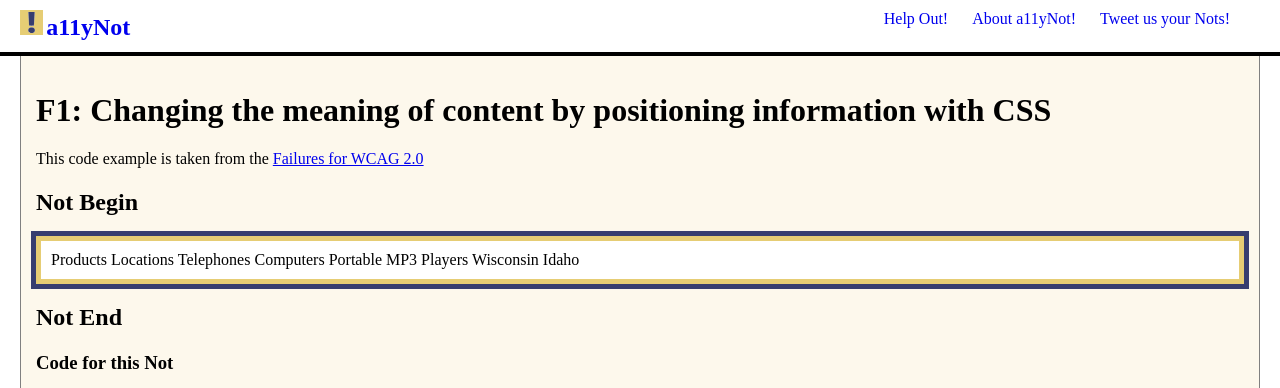
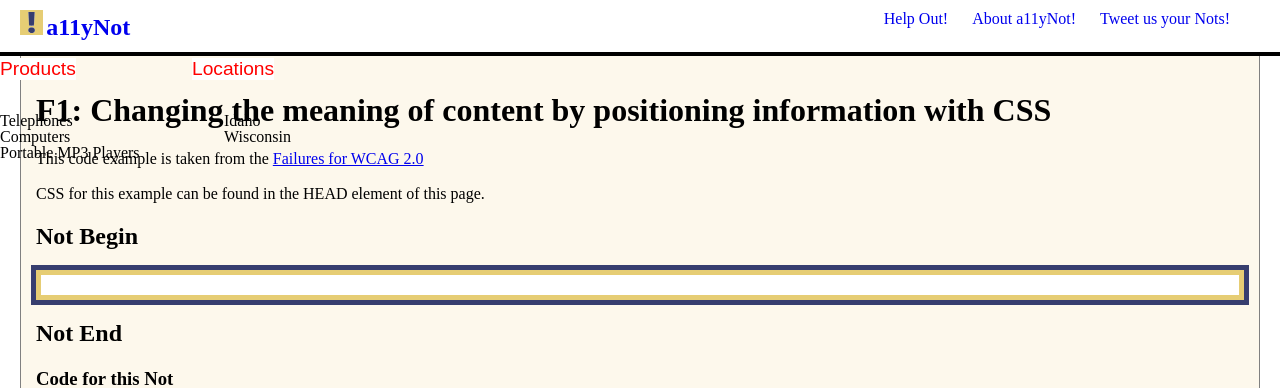
Before and after one commit to a11yNot/a11yNot.github.io, a Jekyll site: the page built from _nots/F1.md, in a window 1280 px wide, cut to the strip 0-388 px from the top of the page. Built offline with Jekyll 4.4.1, drawn with Linux system fonts in a browser that asks for light colours; nearby versions of some CDN libraries.

Commit message:
testing custom styles for Nots

```diff
--- a/_layouts/nots.html
+++ b/_layouts/nots.html
@@ -3,7 +3,7 @@
 <html lang="en">
 <head>
 {% include head.html %}
-{% if not.css == 'true' %}
+{% if not.css == 'custom' %}
 <!-- Begin Custom Styles for Not -->
 <link rel="stylesheet" href="{{ site.baseurl }}/includes/css/nots/{{ page.url | remove: "/nots/" | remove: ".html" }}.css">
 <!-- End Custom Styles for Not -->
@@ -21,7 +21,7 @@
 {% if not.source == 'w3' %}
 <p>This code example is taken from the <a href="http://www.w3.org/TR/2015/NOTE-WCAG20-TECHS-20150226/failures.html">Failures for WCAG 2.0</a></p>
 {% endif %}
-{% if not.css == 'true' %}
+{% if not.css == 'custom' %}
 <p>CSS for this example can be found in the HEAD element of this page.</p>
 {% endif %}
 
--- /dev/null
+++ b/includes/css/nots/F1.css
@@ -0,0 +1,54 @@
+.menu1 {
+     position: absolute;
+     top: 3em;
+     left: 0em;
+     margin: 0px;
+     font-family: sans-serif;
+     font-size: 120%;
+     color: red;
+     background-color: white
+}
+.menu2 {
+     position: absolute;
+     top: 3em;
+     left: 10em;
+     margin: 0px;
+     font-family: sans-serif;
+     font-size: 120%;
+     color: red;
+     background-color: white
+}
+.item1 {
+     position: absolute;
+     top: 7em;
+     left: 0em;
+     margin: 0px
+}
+.item2 {
+     position: absolute;
+     top: 8em;
+     left: 0em;
+     margin: 0px
+}
+.item3 {
+     position: absolute;
+     top: 9em;
+     left: 0em;
+     margin: 0px
+}
+.item4 {
+     position: absolute;
+     top: 7em;
+     left: 14em;
+     margin: 0px
+}
+.item5 {
+     position: absolute;
+     top: 8em; left: 14em;
+     margin: 0px
+}
+#box {
+     position: absolute;
+     top: 5em;
+     left: 5em
+}
```
Also changed, not shown: _nots/F1.md (+1 -0 lines).
